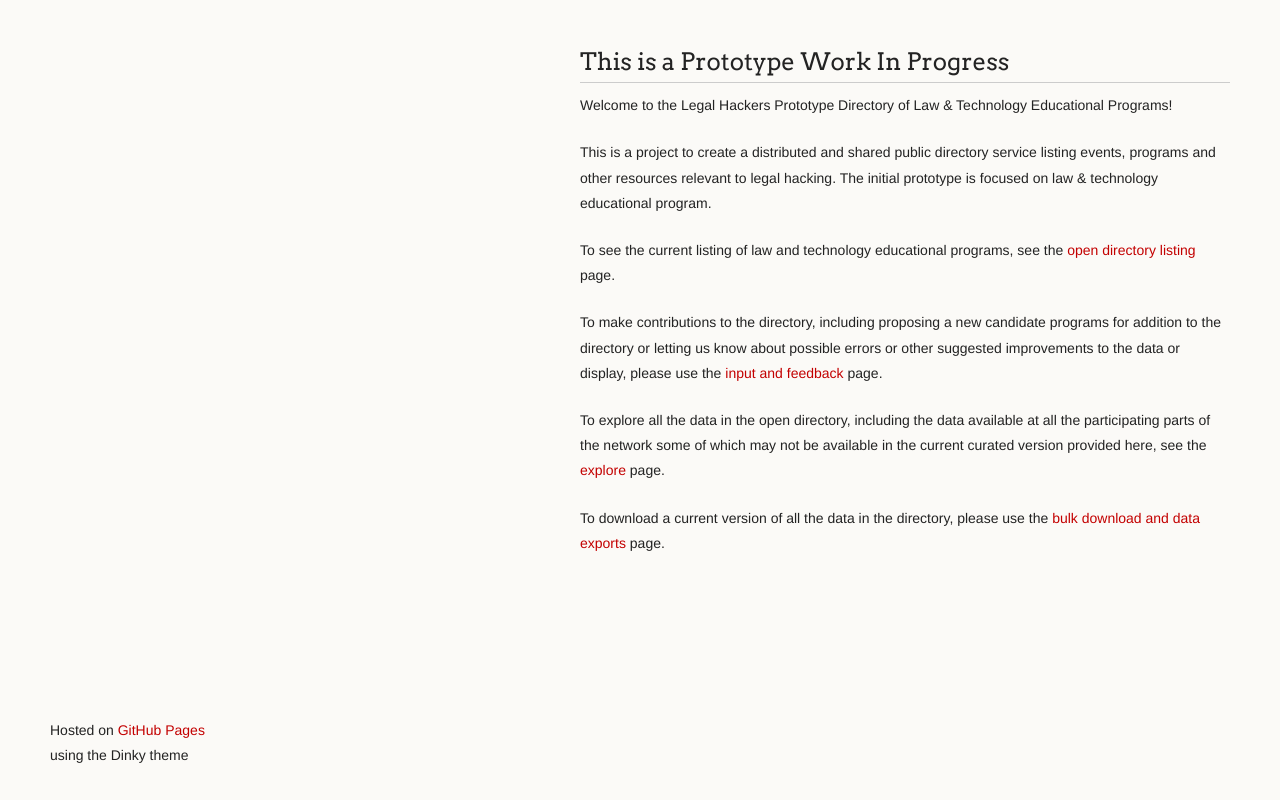
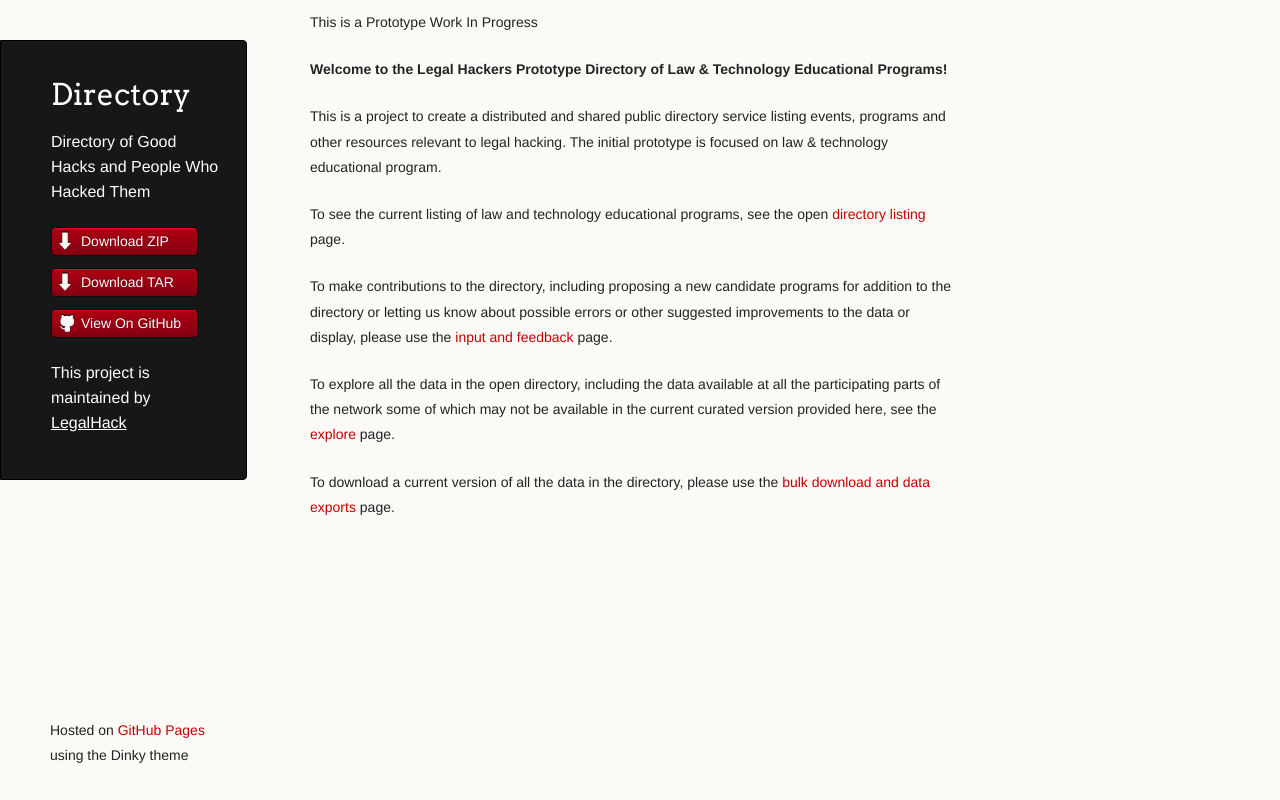
Before and after one commit to LegalHack/directory, a plain HTML site: page index.html in a window 1280 px wide. Drawn offline with Linux system fonts and the light colour scheme.

Commit message:
Create gh-pages branch via GitHub

```diff
--- a/index.html
+++ b/index.html
@@ -3,7 +3,7 @@
   <head>
     <meta charset="utf-8">
     <meta http-equiv="X-UA-Compatible" content="chrome=1">
-    <title>The Open Directory by LegalHack</title>
+    <title>Directory by LegalHack</title>
 
     <link rel="stylesheet" href="stylesheets/styles.css">
     <link rel="stylesheet" href="stylesheets/github-light.css">
@@ -12,31 +12,39 @@
     <!--[if lt IE 9]>
     <script src="//html5shiv.googlecode.com/svn/trunk/html5.js"></script>
     <![endif]-->
+  </head>
+  <body>
+    <div class="wrapper">
+      <header>
+        <h1 class="header">Directory</h1>
+        <p class="header">Directory of Good Hacks and People Who Hacked Them</p>
 
-     </header>
-      <section>
-        <h2>
-<a id="this-is-a-prototype-work-in-progress" class="anchor" href="#this-is-a-prototype-work-in-progress" aria-hidden="true"><span aria-hidden="true" class="octicon octicon-link"></span></a>This is a Prototype Work In Progress</h2>
+        <ul>
+          <li class="download"><a class="buttons" href="https://github.com/LegalHack/directory/zipball/master">Download ZIP</a></li>
+          <li class="download"><a class="buttons" href="https://github.com/LegalHack/directory/tarball/master">Download TAR</a></li>
+          <li><a class="buttons github" href="https://github.com/LegalHack/directory">View On GitHub</a></li>
+        </ul>
 
-<p>Welcome to the Legal Hackers Prototype Directory of Law &amp; Technology Educational Programs!</p>
-
-<p>This is a project to create a distributed and shared public directory service listing events, programs and other resources relevant to legal hacking.  The initial prototype is focused on law &amp; technology educational program.</p>
-
-<p>To see the current listing of law and technology educational programs, see the <a href="list.html"> open directory listing</a> page.</p>
-
-<p>To make contributions to the directory, including proposing a new candidate programs for addition to the directory or letting us know about possible errors or other suggested improvements to the data or display, please use the <a href="add.html"> input and feedback</a> page.</p>
+        <p class="header">This project is maintained by <a class="header name" href="https://github.com/LegalHack">LegalHack</a></p>
 
 
-<p>To explore all the data in the open directory, including the data available at all the participating parts of the network some of which may not be available in the current curated version provided here, see the <a href="explore.html"> explore</a> page.</p>
+      </header>
+      <section>
+        <p>This is a Prototype Work In Progress</p>
 
+<p><strong>Welcome to the Legal Hackers Prototype Directory of Law &amp; Technology Educational Programs!</strong></p>
 
-<p>To download a current version of all the data in the directory, please use the <a href="download.html"> bulk download and data exports</a> page.</p>
+<p>This is a project to create a distributed and shared public directory service listing events, programs and other resources relevant to legal hacking. The initial prototype is focused on law &amp; technology educational program.</p>
 
+<p>To see the current listing of law and technology educational programs, see the open <a href="list.html">directory listing </a>page.</p>
 
+<p>To make contributions to the directory, including proposing a new candidate programs for addition to the directory or letting us know about possible errors or other suggested improvements to the data or display, please use the <a href="add.html">input and feedback</a> page.</p>
+
+<p>To explore all the data in the open directory, including the data available at all the participating parts of the network some of which may not be available in the current curated version provided here, see the <a href="explore.html">explore</a> page.</p>
+
+<p>To download a current version of all the data in the directory, please use the <a href="download.html">bulk download and data exports</a> page.</p>
       </section>
       <footer>
-
-
         <p><small>Hosted on <a href="https://pages.github.com">GitHub Pages</a> using the Dinky theme</small></p>
       </footer>
     </div>
--- a/params.json
+++ b/params.json
@@ -1,6 +1,6 @@
 {
-  "name": "The Open Directory",
+  "name": "Directory",
   "tagline": "Directory of Good Hacks and People Who Hacked Them",
-  "body": "## This is a Prototype Work In Progress\r\n\r\nWelcome to the Legal Hackers Prototype Directory of Law & Technology Educational Programs!\r\n\r\nThis is a project to create a distributed and shared public directory service listing events, programs and other resources relevant to legal hacking.  The initial prototype is focused on law & technology educational program.\r\n\r\nTo see existing law and technology educational programs, see this directory.\r\n\r\nTo propose new candidate programs for addition to the directory, use [this form](https://docs.google.com/forms/d/e/1FAIpQLSf0A0vIKbuGTYJz9Jd4vZo1IiWstWIKT47kHjBNw6-WQkAgXQ/viewform) (also embedded below):\r\n\r\n",
+  "body": "This is a Prototype Work In Progress\r\n\r\n**Welcome to the Legal Hackers Prototype Directory of Law & Technology Educational Programs!**\r\n\r\nThis is a project to create a distributed and shared public directory service listing events, programs and other resources relevant to legal hacking. The initial prototype is focused on law & technology educational program.\r\n\r\nTo see the current listing of law and technology educational programs, see the open [directory listing ](list.html)page.\r\n\r\nTo make contributions to the directory, including proposing a new candidate programs for addition to the directory or letting us know about possible errors or other suggested improvements to the data or display, please use the [input and feedback](add.html) page.\r\n\r\nTo explore all the data in the open directory, including the data available at all the participating parts of the network some of which may not be available in the current curated version provided here, see the [explore](explore.html) page.\r\n\r\nTo download a current version of all the data in the directory, please use the [bulk download and data exports](download.html) page.",
   "note": "Don't delete this file! It's used internally to help with page regeneration."
 }
```
